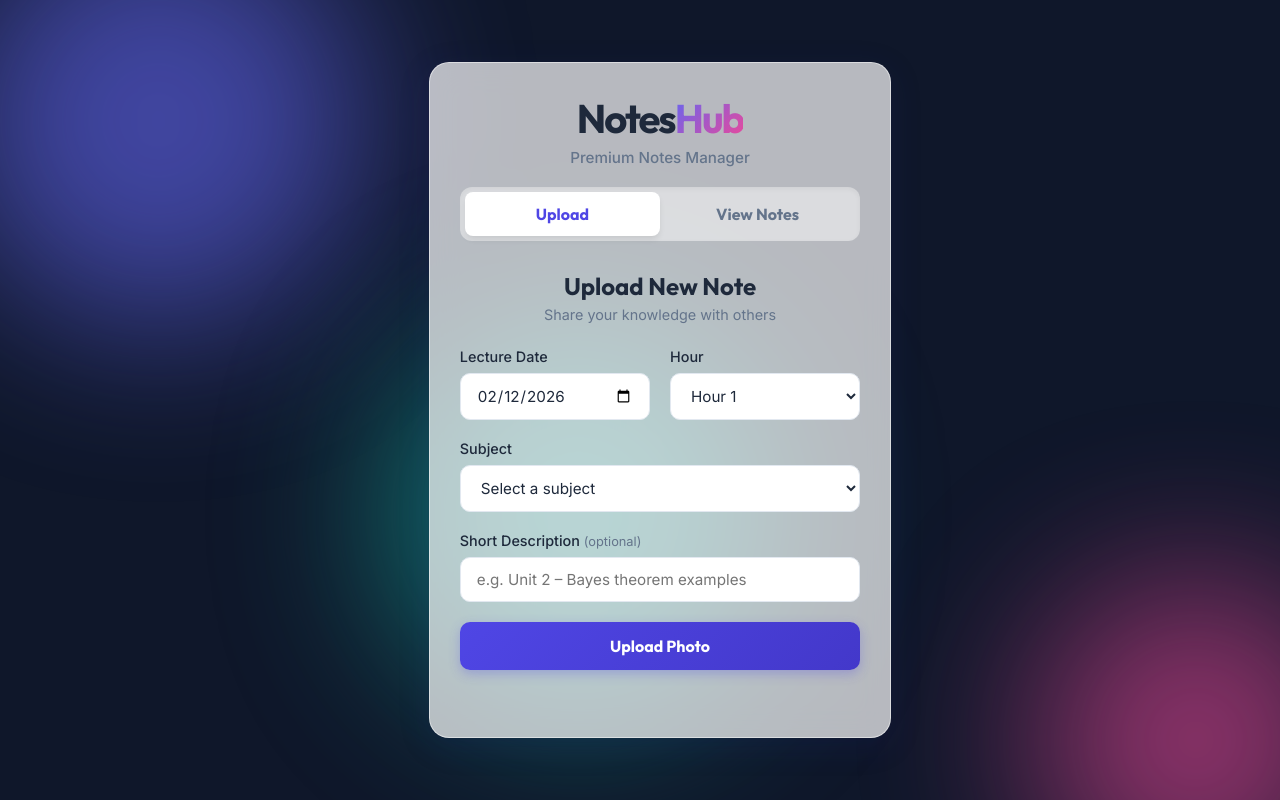
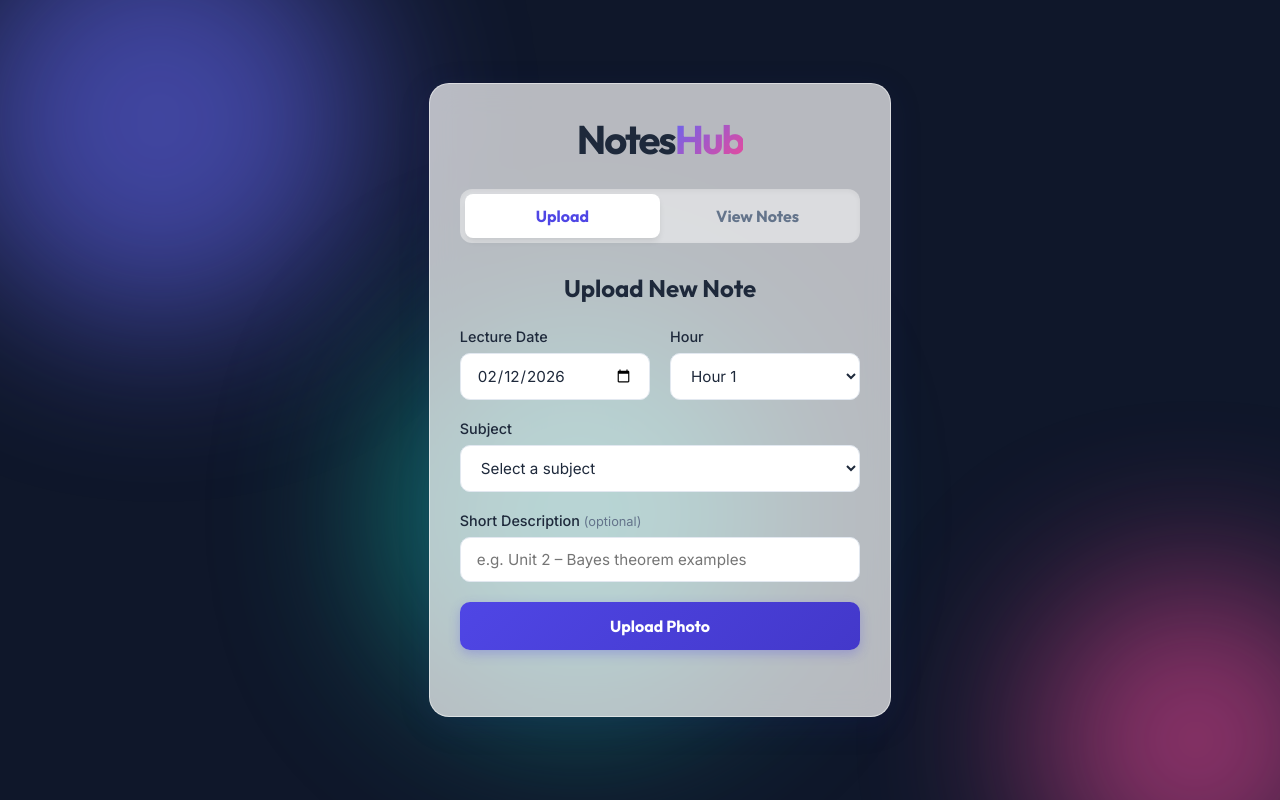
Before and after one commit to STA3679/website-Notes-hub, a website built with Vite: page index.html in a window 1280 px wide. Built offline with nearby package versions, Linux system fonts and the light colour scheme; a script that the page names is missing.

Commit message:
Add files via upload

```diff
--- a/index.html
+++ b/index.html
@@ -26,7 +26,7 @@
     <div class="glass-container">
       <header class="app-header">
         <h1>Notes<span class="highlight">Hub</span></h1>
-        <p class="subtitle">Premium Notes Manager</p>
+
       </header>
 
       <nav class="tabs">
@@ -44,7 +44,7 @@
         <section id="uploadSection" class="tab-content active">
           <div class="card-header">
             <h2>Upload New Note</h2>
-            <p>Share your knowledge with others</p>
+
           </div>
 
           <form id="uploadForm" onsubmit="return false;">
```
